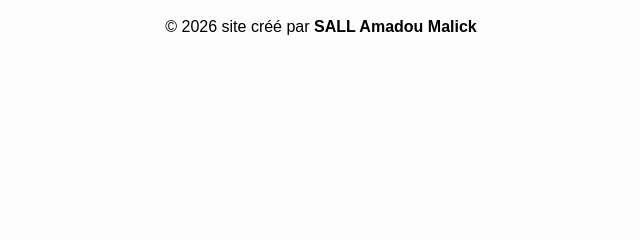
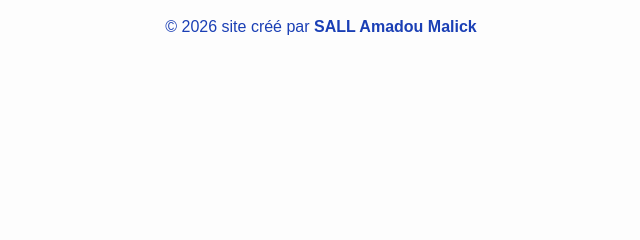
Before and after one commit to hammatali/association_app, a Flask app: page /CEEN in a window 1280 px wide. Shown: the part 425-665 px from the top of the page, without its empty margins (319-959 px from the left). Run offline with Flask 3, Linux system fonts and the light colour scheme; data that the repository does not hold is empty; some libraries are stand-ins or nearby versions.

Commit message:
Add blue

```diff
--- a/templates/public.html
+++ b/templates/public.html
@@ -62,8 +62,8 @@
 </tr>
 </table>
 <br>
-<footer class="site-footer" style="text-align: center;">
-  © 2026 site créé par <strong>SALL Amadou Malick</strong>
+<footer class="site-footer" style="text-align: center; color: #1a3fb5;">
+  © 2026 site créé par <strong style= "color: #1a3fb5;">SALL Amadou Malick</strong>
 </footer>
 </body>
 </html>
```
